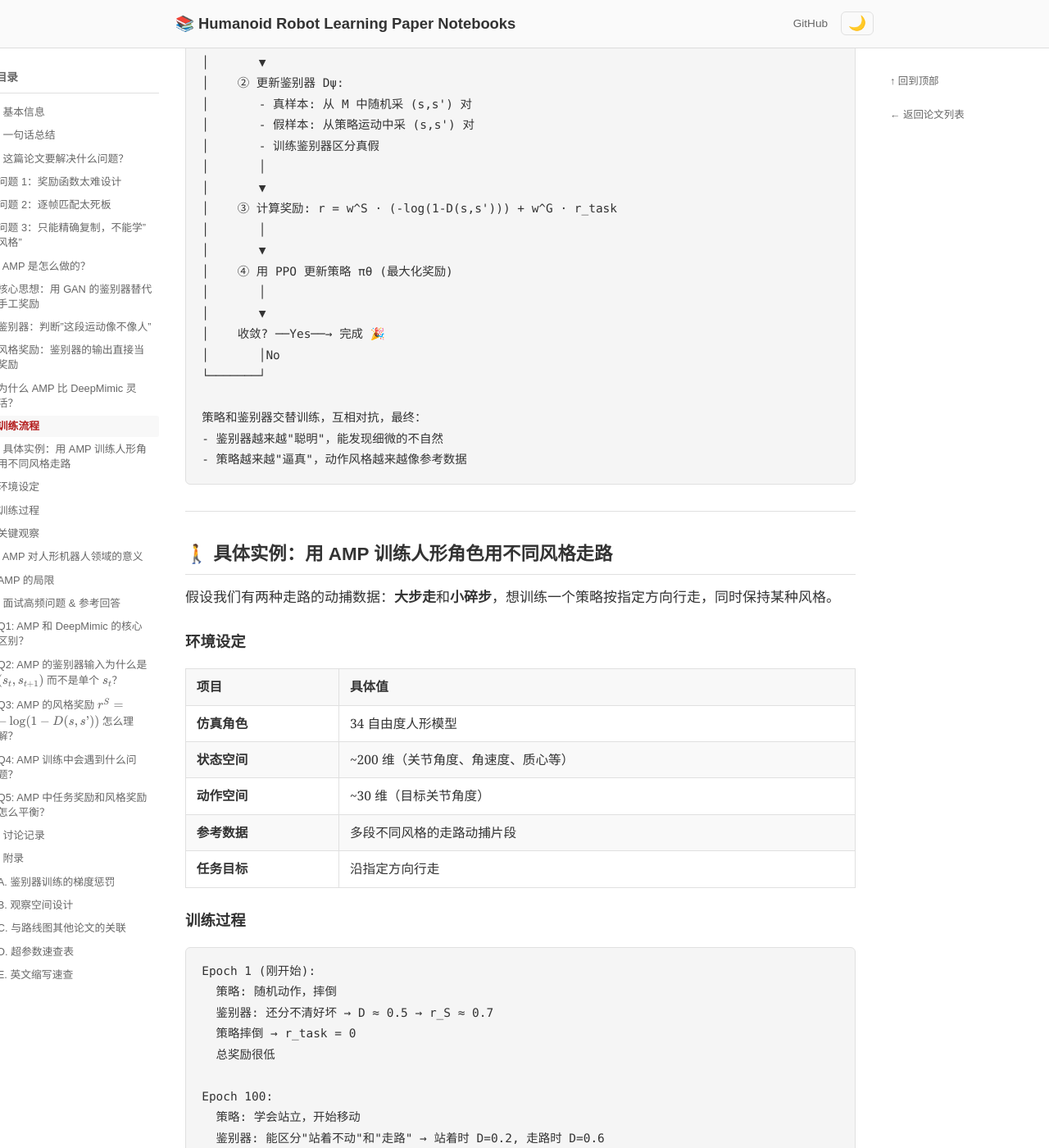
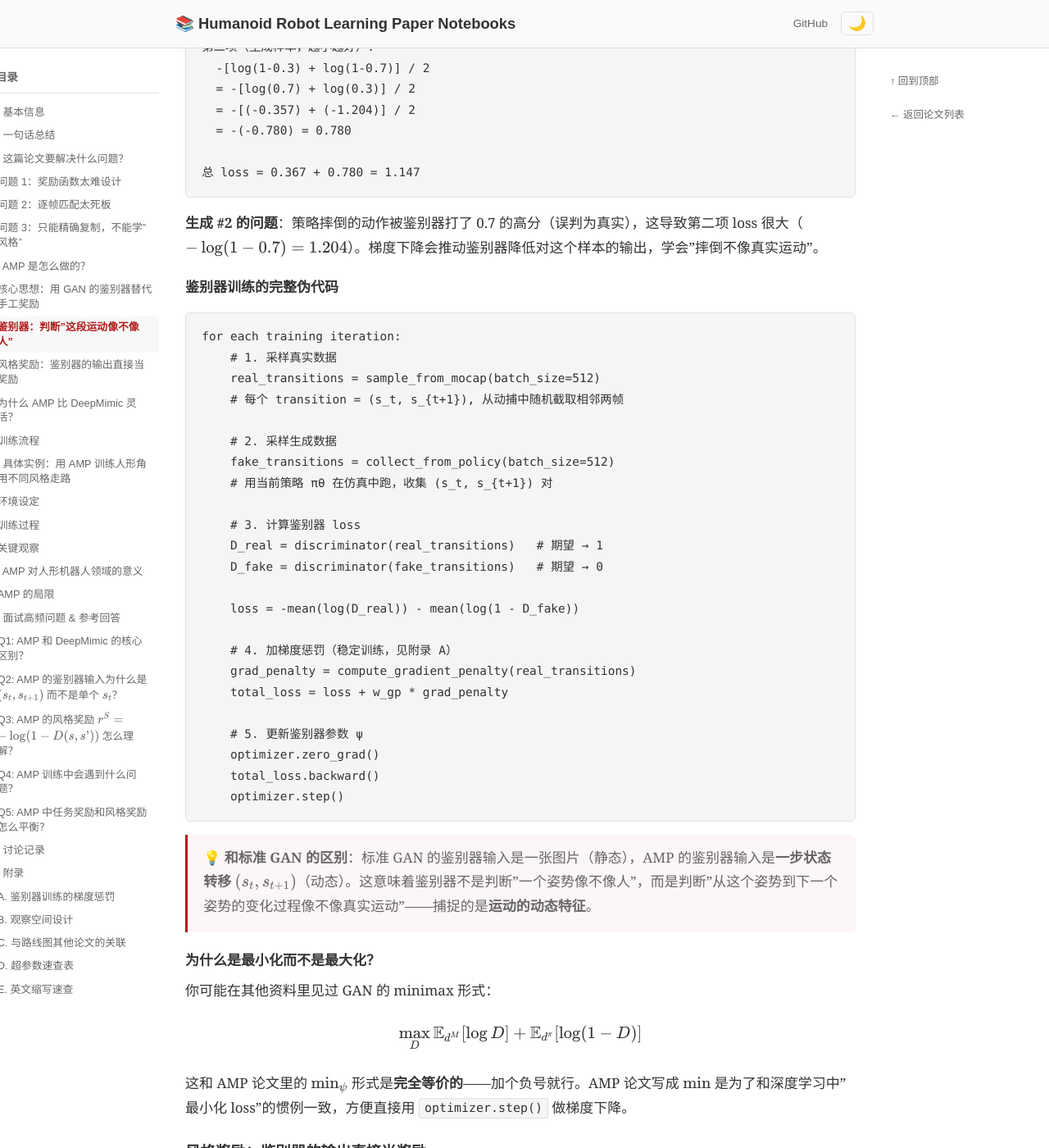
Before and after one commit to ImChong/Humanoid_Robot_Learning_Paper_Notebooks, a Jekyll site: the page built from papers/01_Foundational_RL/AMP_Adversarial_Motion_Priors_for_Stylized_Physics-Based_Character_Control/AMP_Adversarial_Motion_Priors_for_Stylized_Physics-Based_Character_Control.md, in a window 1280 px wide and 1400 px high, scrolled down 3752 px. Shown: the whole window at 82% size. Built offline with Jekyll 4.4.1, drawn with Linux system fonts in a browser that asks for light colours; some of the changed text lies outside the part shown.

Commit message:
docs: AMP笔记展开鉴别器目标函数的详细解释（逐项拆解+数值例子+伪代码）

````diff
--- a/papers/01_Foundational_RL/AMP_Adversarial_Motion_Priors_for_Stylized_Physics-Based_Character_Control/AMP_Adversarial_Motion_Priors_for_Stylized_Physics-Based_Character_Control.md
+++ b/papers/01_Foundational_RL/AMP_Adversarial_Motion_Priors_for_Stylized_Physics-Based_Character_Control/AMP_Adversarial_Motion_Priors_for_Stylized_Physics-Based_Character_Control.md
@@ -86,6 +86,92 @@ $$\min_\psi -\mathbb{E}_{d^M}\left[\log D_\psi(s_t, s_{t+1})\right] - \mathbb{E}
 
 - $d^M$：从参考动捕数据中采样的状态转移（"真实"样本）
 - $d^\pi$：从策略运行结果中采样的状态转移（"生成"样本）
+
+#### 逐项拆解这个目标函数
+
+这个公式直接来自 GAN 的经典目标函数（Goodfellow et al. 2014），只是把"图片"换成了"状态转移"。拆成两部分理解：
+
+**第一项** $-\mathbb{E}_{d^M}\left[\log D_\psi(s_t, s_{t+1})\right]$：
+
+- 从参考动捕数据 $d^M$ 中采一批 $(s_t, s_{t+1})$ 对
+- 鉴别器应该对这些"真实"样本输出**接近 1** 的分数
+- $\log D$ 在 $D \to 1$ 时趋近 0（loss 最小），在 $D \to 0$ 时趋近 $-\infty$（loss 最大）
+- 前面有负号 → **最小化这一项 = 让鉴别器对真实数据输出尽可能高的分数**
+
+**第二项** $-\mathbb{E}_{d^\pi}\left[\log(1 - D_\psi(s_t, s_{t+1}))\right]$：
+
+- 从策略产生的运动 $d^\pi$ 中采一批 $(s_t, s_{t+1})$ 对
+- 鉴别器应该对这些"生成"样本输出**接近 0** 的分数
+- $\log(1 - D)$ 在 $D \to 0$ 时趋近 0（loss 最小），在 $D \to 1$ 时趋近 $-\infty$（loss 最大）
+- 前面有负号 → **最小化这一项 = 让鉴别器对策略生成的数据输出尽可能低的分数**
+
+#### 数值例子
+
+假设有一批 4 个样本，鉴别器当前输出如下：
+
+| 样本类型 | $(s_t, s_{t+1})$ 来源 | $D_\psi$ 输出 | 期望输出 |
+|---------|----------------------|---------------|---------|
+| 真实 #1 | 动捕走路片段 | 0.8 | → 1 |
+| 真实 #2 | 动捕跑步片段 | 0.6 | → 1 |
+| 生成 #1 | 策略在仿真中走路 | 0.3 | → 0 |
+| 生成 #2 | 策略在仿真中摔倒 | 0.7 | → 0 |
+
+计算 loss：
+
+```
+第一项（真实样本，越小越好）:
+  -[log(0.8) + log(0.6)] / 2
+  = -[(-0.223) + (-0.511)] / 2
+  = -(-0.367) = 0.367
+
+第二项（生成样本，越小越好）:
+  -[log(1-0.3) + log(1-0.7)] / 2
+  = -[log(0.7) + log(0.3)] / 2
+  = -[(-0.357) + (-1.204)] / 2
+  = -(-0.780) = 0.780
+
+总 loss = 0.367 + 0.780 = 1.147
+```
+
+**生成 #2 的问题**：策略摔倒的动作被鉴别器打了 0.7 的高分（误判为真实），这导致第二项 loss 很大（$-\log(1-0.7) = 1.204$）。梯度下降会推动鉴别器降低对这个样本的输出，学会"摔倒不像真实运动"。
+
+#### 鉴别器训练的完整伪代码
+
+```python
+for each training iteration:
+    # 1. 采样真实数据
+    real_transitions = sample_from_mocap(batch_size=512)
+    # 每个 transition = (s_t, s_{t+1}), 从动捕中随机截取相邻两帧
+
+    # 2. 采样生成数据
+    fake_transitions = collect_from_policy(batch_size=512)
+    # 用当前策略 πθ 在仿真中跑，收集 (s_t, s_{t+1}) 对
+
+    # 3. 计算鉴别器 loss
+    D_real = discriminator(real_transitions)   # 期望 → 1
+    D_fake = discriminator(fake_transitions)   # 期望 → 0
+
+    loss = -mean(log(D_real)) - mean(log(1 - D_fake))
+
+    # 4. 加梯度惩罚（稳定训练，见附录 A）
+    grad_penalty = compute_gradient_penalty(real_transitions)
+    total_loss = loss + w_gp * grad_penalty
+
+    # 5. 更新鉴别器参数 ψ
+    optimizer.zero_grad()
+    total_loss.backward()
+    optimizer.step()
+```
+
+> 💡 **和标准 GAN 的区别**：标准 GAN 的鉴别器输入是一张图片（静态），AMP 的鉴别器输入是**一步状态转移** $(s_t, s_{t+1})$（动态）。这意味着鉴别器不是判断"一个姿势像不像人"，而是判断"从这个姿势到下一个姿势的变化过程像不像真实运动"——捕捉的是**运动的动态特征**。
+
+#### 为什么是最小化而不是最大化？
+
+你可能在其他资料里见过 GAN 的 minimax 形式：
+
+$$\max_D \mathbb{E}_{d^M}[\log D] + \mathbb{E}_{d^\pi}[\log(1-D)]$$
+
+这和 AMP 论文里的 $\min_\psi$ 形式是**完全等价的**——加个负号就行。AMP 论文写成 $\min$ 是为了和深度学习中"最小化 loss"的惯例一致，方便直接用 `optimizer.step()` 做梯度下降。
 
 ### 风格奖励：鉴别器的输出直接当奖励
 
````
